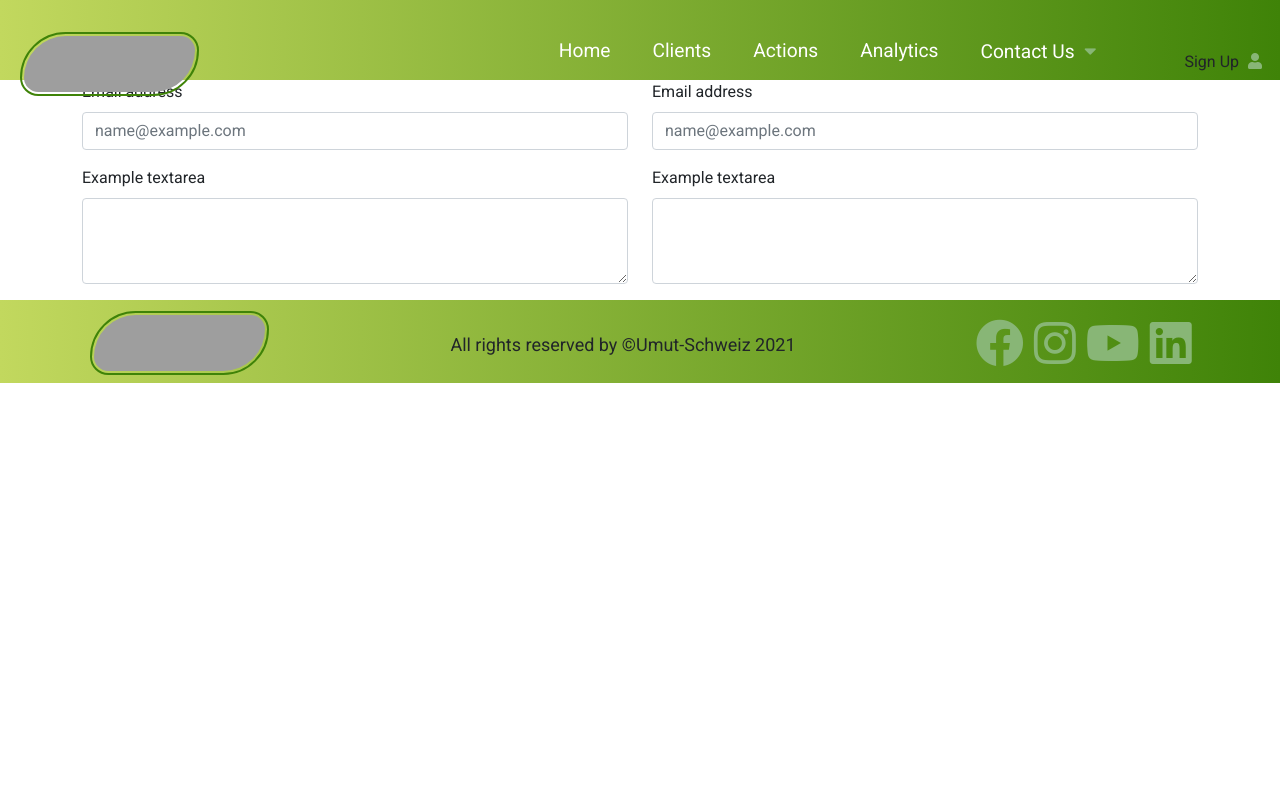
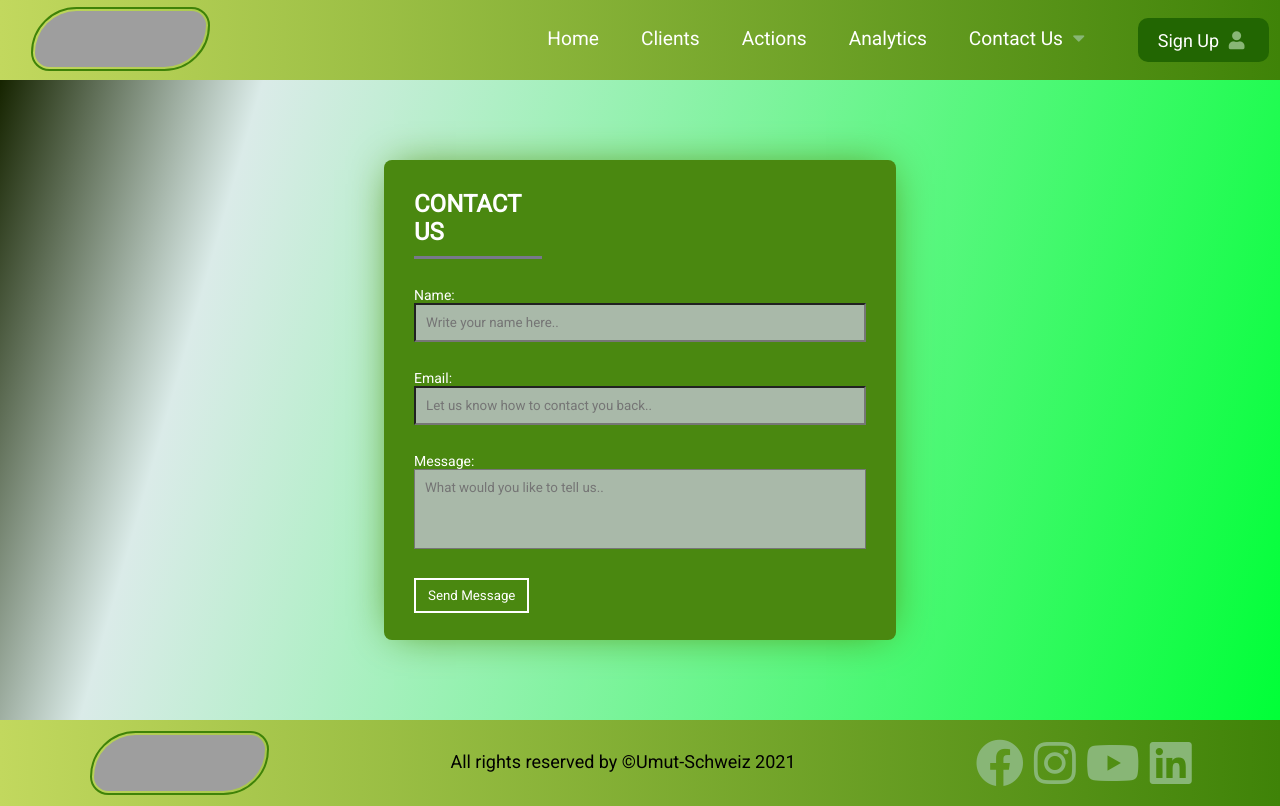
Before and after one commit to Umut-Schweiz/CRM-Natur-Milker-Frontend, a React (Create React App) app in the folder crm-frontend/: page /contact-us in a window 1280 px wide. Built offline with nearby package versions, Linux system fonts and the light colour scheme; grey boxes are pictures that could not be loaded.

Commit message:
contact-us page styled

```diff
--- a/crm-frontend/package.json
+++ b/crm-frontend/package.json
@@ -6,9 +6,7 @@
     "@testing-library/jest-dom": "^5.14.1",
     "@testing-library/react": "^11.2.7",
     "@testing-library/user-event": "^12.8.3",
-    "bootstrap": "^5.1.0",
     "react": "^17.0.2",
-    "react-bootstrap": "^2.0.0-beta.6",
     "react-dom": "^17.0.2",
     "react-router-dom": "^5.2.0",
     "react-scripts": "4.0.3",
--- a/crm-frontend/public/index.html
+++ b/crm-frontend/public/index.html
@@ -2,16 +2,15 @@
 <html lang="en">
   <head>
     <meta charset="utf-8" />
-    <link rel="icon" href="%PUBLIC_URL%/favicon.ico" />
+
     <meta name="viewport" content="width=device-width, initial-scale=1" />
     <meta name="theme-color" content="#000000" />
     <meta
       name="description"
       content="Web site created using create-react-app"
     />
-    <link rel="apple-touch-icon" href="%PUBLIC_URL%/logo192.png" />
 
-    <link rel="manifest" href="%PUBLIC_URL%/manifest.json" />
+
 
     <link
       rel="stylesheet"
@@ -32,6 +31,7 @@
       rel="stylesheet"
     />
 
+
     <title>React App</title>
   </head>
   <body>
--- a/crm-frontend/src/App.css
+++ b/crm-frontend/src/App.css
@@ -4,17 +4,3 @@
   padding: 0;
   font-family: 'Roboto', sans-serif;
 }
-
-.home,
-.clients,
-.actions,
-.contact-us,
-.sign-up,
-.analytics,
-.about {
-  display: flex;
-  height: 60vh;
-  align-items: center;
-  justify-content: center;
-  font-size: 3rem;
-}
--- a/crm-frontend/src/components/layout/Dropdown.css
+++ b/crm-frontend/src/components/layout/Dropdown.css
@@ -29,7 +29,7 @@
     padding: 16px;
   }
 
-  @media screen and (max-width: 960px) {
+  @media screen and (max-width: 768px) {
     .fa-caret-down {
       display: none;
     }
--- a/crm-frontend/src/components/layout/Navbar.css
+++ b/crm-frontend/src/components/layout/Navbar.css
@@ -151,7 +151,7 @@
       transition: 250ms;
     }
 
-    button {
+    .signup-btn {
       display: none;
     }
   }
--- a/crm-frontend/src/components/layout/Navbar.js
+++ b/crm-frontend/src/components/layout/Navbar.js
@@ -98,7 +98,7 @@ const Navbar = () => {
                         </Link>
                     </li>
                 </ul>
-                <SignUpButtom />
+                <SignUpButtom className="signup-btn"/>
             </nav>
         </>
     )
--- a/crm-frontend/src/components/layout/SignUpButtom.css
+++ b/crm-frontend/src/components/layout/SignUpButtom.css
@@ -2,7 +2,7 @@
     --primary: #536809;
   }
 
-  .btn {
+  .signup-btn {
     padding: 8px 20px;
     border-radius: 10px;
     outline: none;
@@ -13,7 +13,7 @@
     background-color: #226602;
   }
 
-  .btn:hover {
+  .signup-btn:hover {
     padding: 6px 18px;
     transition: all 0.3s ease-out;
     background-color: transparent;
--- a/crm-frontend/src/components/layout/SignUpButtom.js
+++ b/crm-frontend/src/components/layout/SignUpButtom.js
@@ -5,7 +5,7 @@ import { Link } from 'react-router-dom';
 const SignUpButton = () => {
   return (
     <Link to='sign-up'>
-      <button className='btn'>Sign Up <i class="fas fa-user"></i></button>
+      <button className="signup-btn">Sign Up <i class="fas fa-user"></i></button>
     </Link>
   );
 }
--- a/crm-frontend/src/components/pages/ContactUs.css
+++ b/crm-frontend/src/components/pages/ContactUs.css
@@ -0,0 +1,77 @@
+.contact-us {
+  display: flex;
+  justify-content: center;
+  height: 80vh;
+  background: rgb(22, 36, 0) !important;
+  background: linear-gradient(
+    106deg,
+    rgba(22, 36, 0, 1) 0%,
+    rgba(9, 121, 103, 0.14889705882352944) 18%,
+    rgba(0, 255, 55, 1) 100%
+  ) !important;
+}
+
+.contact-form {
+  width: 40vw;
+  height: 60vh;
+  background: #4a8810;
+  border-radius: 8px;
+  box-shadow: 0 0 40px -10px rgb(78, 139, 7);
+  margin: calc(50vh - 40vh) auto;
+  padding: 20px 30px;
+  max-width: calc(100vw - 40px);
+  box-sizing: border-box;
+  position: relative;
+}
+.contact-us-titel {
+  margin: 10px 0;
+  padding-bottom: 10px;
+  width: 10vw;
+  color: #ffffff;
+  border-bottom: 3px solid #78788c;
+}
+
+.contact-textarea {
+  width: 100%;
+  height: 10vh;
+  padding: 10px;
+  box-sizing: border-box;
+  background-color: #a9b9a9;
+  outline: none;
+  resize: none;
+  transition: all 0.3s;
+}
+
+.contact-input {
+  width: 100%;
+  padding: 10px;
+  box-sizing: border-box;
+  background-color: #a9b9a9;
+  outline: none;
+  resize: none;
+  transition: all 0.3s;
+  /* border-bottom: 2px solid #bebed2; */
+}
+.contact-input:focus {
+  border-bottom: 2px solid #ffffff;
+}
+.contact-paragraf:before {
+  content: attr(type);
+  display: block;
+  margin: 28px 0 0;
+  font-size: 14px;
+  color: #ffffff;
+}
+.contact-button {
+  padding: 8px 12px;
+  margin-top: 25px;
+  border: 2px solid #ffffff;
+  background: 0;
+  color: #ffffff;
+  cursor: pointer;
+  transition: all 0.3s;
+}
+button:hover {
+  background: #bcdaae;
+  color: rgb(0, 0, 0);
+}
--- a/crm-frontend/src/components/pages/ContactUs.js
+++ b/crm-frontend/src/components/pages/ContactUs.js
@@ -1,45 +1,29 @@
 import React from 'react';
 import "./ContactUs.css";
-import { Container, Row ,  Col , Form  } from 'react-bootstrap';
+import { useState } from 'react';
 
 const ContactUs = () => {
 
+  const [message, setMessage] = useState({ })
+
+  const handleSubmit = (event) => {
+    console.log(message)
+    alert(message);
+    event.preventDefault();
+  }
+
   return (
 
-    <div>
-      <Container fluid="md">
-        <Row>
-          <Col>
-            <Form>
-              <Form.Group className="mb-3" controlId="exampleForm.ControlInput1">
-                <Form.Label>Email address</Form.Label>
-                <Form.Control type="email" placeholder="name@example.com" />
-              </Form.Group>
-              <Form.Group className="mb-3" controlId="exampleForm.ControlTextarea1">
-                <Form.Label>Example textarea</Form.Label>
-                <Form.Control as="textarea" rows={3} />
-              </Form.Group>
-            </Form>
-          </Col>
-          <Col>
-            <Form>
-              <Form.Group className="mb-3" controlId="exampleForm.ControlInput1">
-                <Form.Label>Email address</Form.Label>
-                <Form.Control type="email" placeholder="name@example.com" />
-              </Form.Group>
-              <Form.Group className="mb-3" controlId="exampleForm.ControlTextarea1">
-                <Form.Label>Example textarea</Form.Label>
-                <Form.Control as="textarea" rows={3} />
-              </Form.Group>
-            </Form>
-          </Col>
-        </Row>
-      </Container>
-
-
+    <div className="contact-us">
+      <form className="contact-form" onSubmit={handleSubmit}>
+        <h2 className="contact-us-titel">CONTACT US</h2>
+        <p className="contact-paragraf" type="Name:"><input className="contact-input" placeholder="Write your name here.." onChange={(e) => setMessage({ ...message, name: e.target.value })}  ></input></p>
+        <p className="contact-paragraf" type="Email:"><input className="contact-input" placeholder="Let us know how to contact you back.." onChange={(e) => setMessage({ ...message, mail: e.target.value })} ></input></p>
+        <p className="contact-paragraf" type="Message:"><textarea className="contact-textarea" placeholder="What would you like to tell us.." onChange={(e) => setMessage({ ...message, messages: e.target.value })} ></textarea></p>
+        <button className="contact-button" submit={handleSubmit} >Send Message</button>
+      </form>
     </div>
 
   )
 }
-
 export default ContactUs
--- a/crm-frontend/src/index.js
+++ b/crm-frontend/src/index.js
@@ -1,7 +1,6 @@
 import React from 'react';
 import ReactDOM from 'react-dom';
 import App from './App';
-import 'bootstrap/dist/css/bootstrap.min.css';
 import reportWebVitals from './reportWebVitals';
 
 ReactDOM.render(
```
Also changed, not shown: 1 other file (tests, documents, lock files or other folders).
